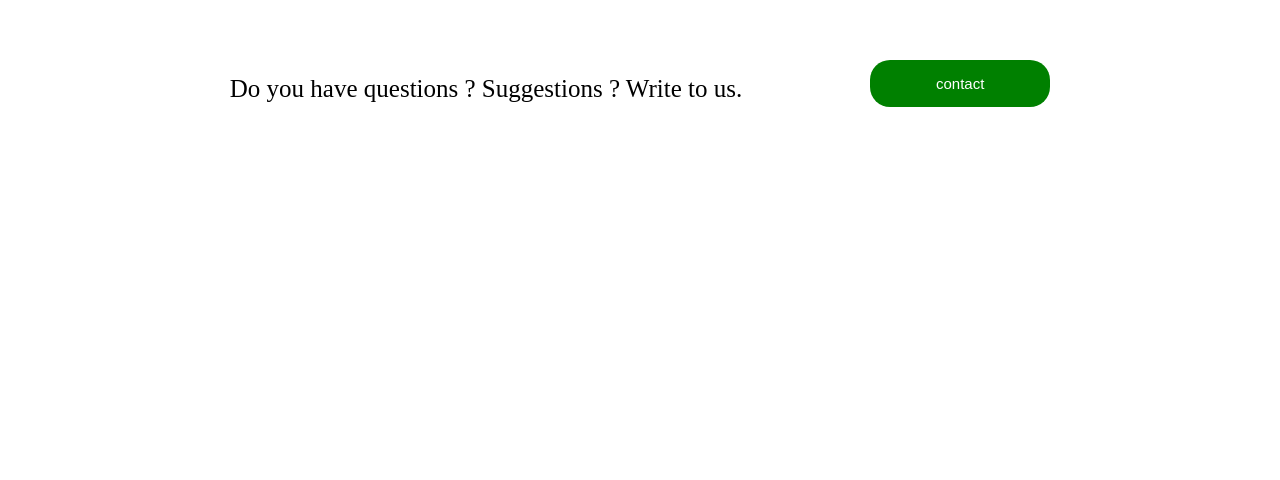
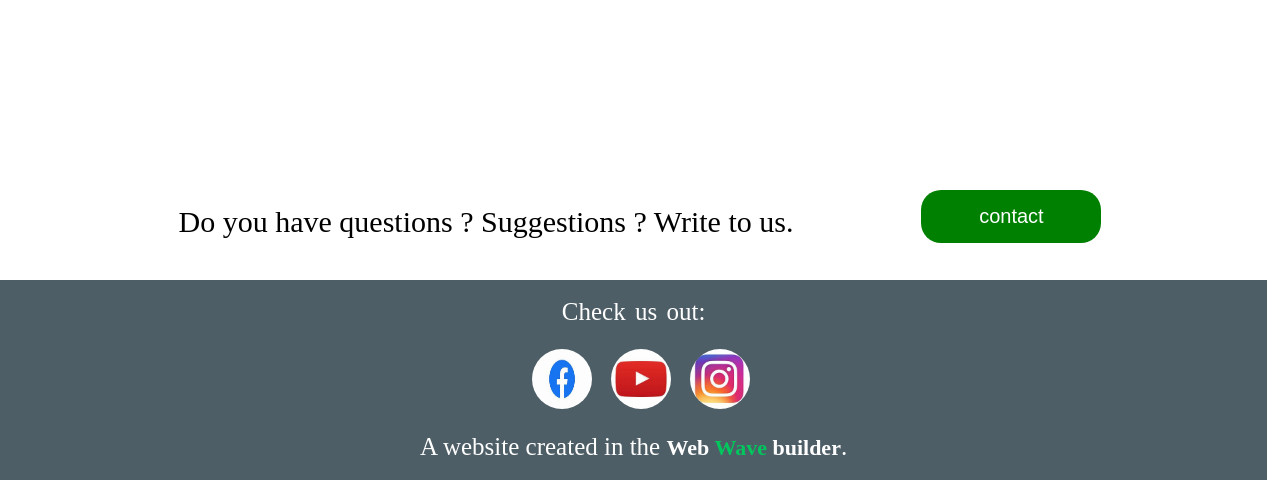
Before and after one commit to dorababuperla/tourism-html-css-project, a website: page index.html in a window 1280 px wide. Shown: the part 3061-3541 px from the top of the page. Before the commit the page ends 3211 px from the top, so only its background shows below. Drawn offline with Linux system fonts and the light colour scheme.

Commit message:
add fotter and some css changes

```diff
--- a/index.css
+++ b/index.css
@@ -1,44 +1,51 @@
-*{
+* {
     margin: 0px;
     padding: 0px;
     box-sizing: border-box;
 }
-.main{
+
+.main {
     background: url(public/images/main-page.webp);
     height: 100vh;
     margin-left: -7px;
     margin-top: -7px;
 
 }
-.logo{
+
+.logo {
     display: flex;
     justify-content: space-around;
     align-items: center;
 }
-ul{
+
+ul {
     list-style: none;
     display: flex;
 
 }
-a{
+
+a {
     text-decoration: none;
     color: black;
 }
 
-.logo-1 img{
+.logo-1 img {
     height: 80px;
     margin-top: 10px;
 }
-ul{
-    gap:20px;
+
+ul {
+    gap: 20px;
 }
-ul li  {
+
+ul li {
     font-size: 18px;
-    /* margin-top: 20px; */
+
     font-family: 'Gill Sans', 'Gill Sans MT', Calibri, 'Trebuchet MS', sans-serif;
 
 }
-li button{
+
+li button {
     width: 180px;
     padding: 10px;
     margin-top: -15px;
@@ -46,42 +53,48 @@ li button{
     background: none;
     text-align: center;
     font-size: 17 px;
-    border-width:0.5px;
+    border-width: 0.5px;
 }
-.jst a:hover{
+
+.jst a:hover {
     background-color: gainsboro;
 }
-.landing-page-content{
+
+.landing-page-content {
     display: flex;
     justify-content: center;
     align-items: center;
     flex-direction: column;
     height: 90vh;
 }
+
 .btn-logo:hover {
     background-color: black;
     color: white;
 }
 
 
-.tittle{
+.tittle {
     font-family: Arial, Helvetica, sans-serif;
     color: white;
     font-size: 30px;
 
 }
-.sub{
+
+.sub {
     text-align: center;
     color: white;
     font-size: 50px;
     margin-top: 5px;
 }
-.su{
+
+.su {
     text-align: center;
     margin-top: 5px;
 
 }
-.btn-2{
+
+.btn-2 {
     border: none;
     width: 180px;
     padding: 15px;
@@ -90,14 +103,15 @@ border: none;
 }
 
 
-.second{
+.second {
     display: flex;
     justify-content: center;
     align-items: center;
     flex-direction: column;
     height: 45vh;
 }
-.second-1{
+
+.second-1 {
     font-size: 35px;
     font-family: sansarif;
     word-spacing: 5px;
@@ -105,94 +119,113 @@ border: none;
     text-align: center;
     line-height: 50px;
 }
-.second-2{
+
+.second-2 {
     font-size: 35px;
     margin-top: 5px;
 }
-.second-3{
+
+.second-3 {
     margin-top: 5px;
     font-size: 20px;
     color: gray;
 }
-.second-4{
+
+.second-4 {
     margin-top: 5px;
     font-size: 20px;
     color: gray;
 }
-.second-5{
+
+.second-5 {
     margin-top: 5px;
     font-size: 20px;
     color: gray;
 }
-.second-6{
+
+.second-6 {
     margin-top: 30px;
 }
-.link{
-    color:rgb(30, 103, 30);
+
+.link {
+    color: rgb(30, 103, 30);
     font-family: 'Gill Sans', 'Gill Sans MT', Calibri, 'Trebuchet MS', sans-serif;
 }
-.slide-3{
+
+.slide-3 {
     display: flex;
-    justify-content:center;
-    gap:7%;
-    height:60vh;
+    justify-content: center;
+    gap: 7%;
+    height: 60vh;
 }
-.matter{
+
+.matter {
     margin-top: 4%;
     text-align: center;
 
 
 }
-.mtr-1{
+
+.mtr-1 {
     font-size: 20px;
     color: green;
     font-weight: bold;
 
 }
-.mtr-2{
+
+.mtr-2 {
     font-size: 25px;
     margin-top: 3%;
 }
-.mtr-3{
+
+.mtr-3 {
     font-size: 25px;
     margin-top: 1%;
 }
-.mtr-4{
+
+.mtr-4 {
     font-size: 25px;
     margin-top: 1%;
 }
-.mbtn-4{
+
+.mbtn-4 {
     width: 200px;
     padding: 10px;
-    border:none;
+    border: none;
     background-color: green;
     border-radius: 20px;
     margin-top: 2%;
     font-size: 20px;
 
 }
-.mbtn-4 a{
+
+.mbtn-4 a {
     color: white;
 }
-.slide-4{
+
+.slide-4 {
     display: flex;
-    justify-content:center;
-    gap:18%;
-    height:60vh;
+    justify-content: center;
+    gap: 18%;
+    height: 60vh;
 }
-.matter-1{
+
+.matter-1 {
     text-align: center;
     margin-top: 20%;
 
 }
-.matter-2{
+
+.matter-2 {
     position: relative;
-    right:120px;
+    right: 120px;
 }
-.img-1{
+
+.img-1 {
     width: 500px;
 }
-.f-above{
+
+.f-above {
     text-align: center;
     font-size: 25px;
 }
@@ -233,23 +266,28 @@ border: none;
     height: 100%;
     object-fit: cover;
 }
-.container{
+
+.container {
     margin-left: 100px;
     margin-right: 100px;
     height: 80vh;
 }
-.footer-above{
-    margin-top: 350px;
+
+.footer-above {
+    margin-top: 480px;
     display: flex;
     justify-content: center;
     gap: 10%;
     height: 10vh;
 }
-.f-1{
-    font-size: 25px;
+
+.f-1 {
+    font-size: 30px;
     margin-top: 5px;
+    font-family: sanasrif;
 }
-.btn-fa{
+
+.btn-fa {
     width: 180px;
     padding: 15px;
     border-radius: 20px;
@@ -258,7 +296,60 @@ border: none;
     background-color: green;
 
 }
-.btn-fa a{
-    font-size: 15px;
+
+.btn-fa a {
+
+    font-size: 20px;
     color: white;
 }
+
+.ftr {
+    height: 200px;
+    width: 99vw;
+    background-color: rgb(78, 94, 102);
+    text-align: center;
+    gap: 10%;
+}
+.fb{
+    height: 40px;
+    width: 40px;
+    border-radius: 30px;
+}
+.social-media{
+    height: 60px;
+    width: 60px;
+    border-radius: 40px;
+
+
+}
+.ftm-1{
+    padding: 18px;
+    font-size: 25px;
+    color: white;
+    word-spacing: 3px;
+}
+.ftm-2 img{
+    margin-top: 5px;
+   gap: 20%;
+   margin-left: 15px;
+}
+.ftm-3{
+    margin-top: 10px;
+     font-size: 25px;
+     color: white;
+     padding: 10px;
+
+}
+.ftm-3-1{
+    font-weight: bold;
+    font-size: 22px;
+}
+.ftm-3-2{
+    color: white;
+}
+.ftm-3-3{
+    color: white;
+}
+.ftm-3-4{
+     color: #00c65e;
+}
--- a/index.html
+++ b/index.html
@@ -155,6 +155,25 @@
               <button class="btn-fa"><a href="#">contact</a></button>
             </div>
         </div>
+        <footer>
+            <div class="ftr">
+                <div class="ftr-1">
+                    <div class="ftm-1">
+                  Check us out:
+                </div>
+                <div class="ftm-2">
+                   <span><a href="https://www.facebook.com/"><img src="public/images/logo-1.jpeg" class="social-media"></a></span>
+                   <span><a href="https://www.youtube.com/"><img src="public/images/logo-2.jpeg" class="social-media"></a></span>
+                   <span><a href="https://www.instagram.com/"><img src="public/images/logo-3.jpeg" class="social-media"></a></span>
+                </div>
+                <div class="ftm-3">
+                    A website created in the <span class="ftm-3-1"> <span class="ftm-3-2" ><a href="https://webwave..me/?utm_medium=wwown&utm_source=footer"><span class="ftm-3-3" >Web</span> <span class="ftm-3-4">Wave</span></a></span> builder</span>.
+                </div>
+                </div>
+
+
+            </div>
+        </footer>
     </div>
 
 
```
Also changed, not shown: public/images/logo-1.jpeg (added), public/images/logo-2.jpeg (added), public/images/logo-3.jpeg (added). Lines whose indentation alone changed are shown as unchanged.
